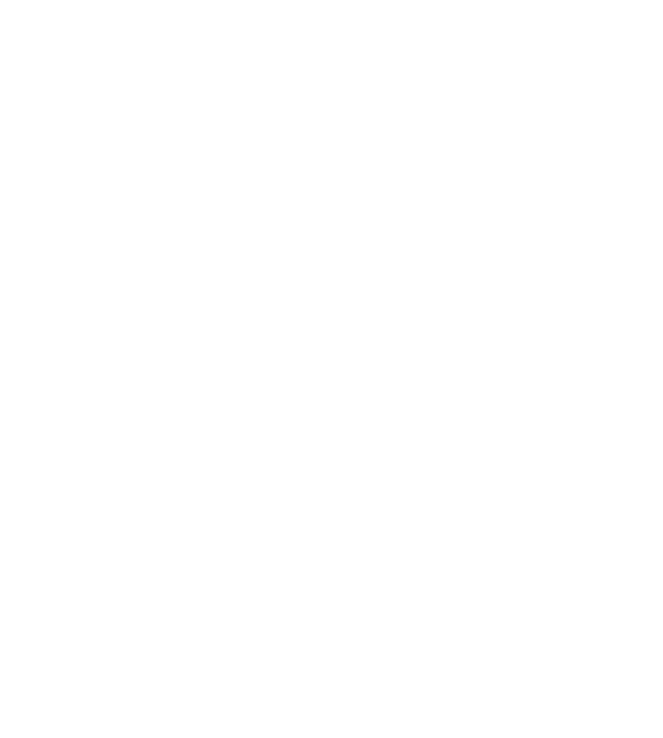
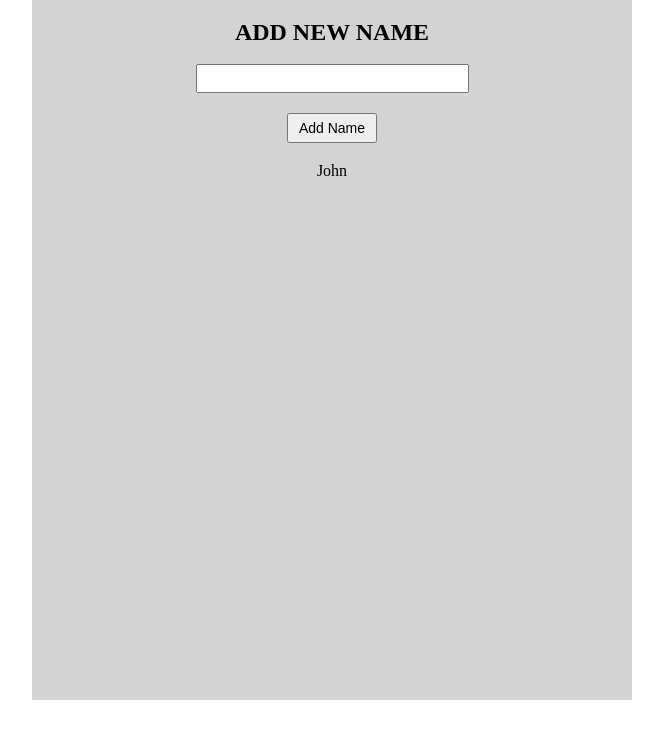
Before and after one commit to seweryngolba/add-name, a plain HTML site: page index.html in a window 1280 px wide. Shown: the whole page, without its empty margins (128-791 px from the left). Drawn offline with Linux system fonts and the light colour scheme.

Commit message:
css and html

```diff
--- a/index.html
+++ b/index.html
@@ -8,5 +8,16 @@
     <link rel="stylesheet" href="style.css" />
     <title>Document</title>
   </head>
-  <body></body>
+  <body>
+    <div class="container">
+      <div class="box">
+        <h1>ADD NEW NAME</h1>
+        <input type="text" name="text" id="text-holder" />
+        <button id="add-name">Add Name</button>
+        <ul>
+          <li>John</li>
+        </ul>
+      </div>
+    </div>
+  </body>
 </html>
--- a/style.css
+++ b/style.css
@@ -0,0 +1,30 @@
+.container {
+  max-width: 960px;
+  margin: 0 auto;
+}
+
+.box {
+  display: flex;
+  justify-content: flex-start;
+  align-items: center;
+  flex-direction: column;
+  width: 600px;
+  height: 700px;
+  background-color: lightgray;
+  gap: 20px;
+}
+
+h1 {
+  font-size: 24px;
+  font-weight: bold;
+  margin-top: 20px;
+}
+
+input {
+  font-size: 20px;
+}
+
+button {
+  padding: 5px 10px;
+  font-size: 14px;
+}
```
